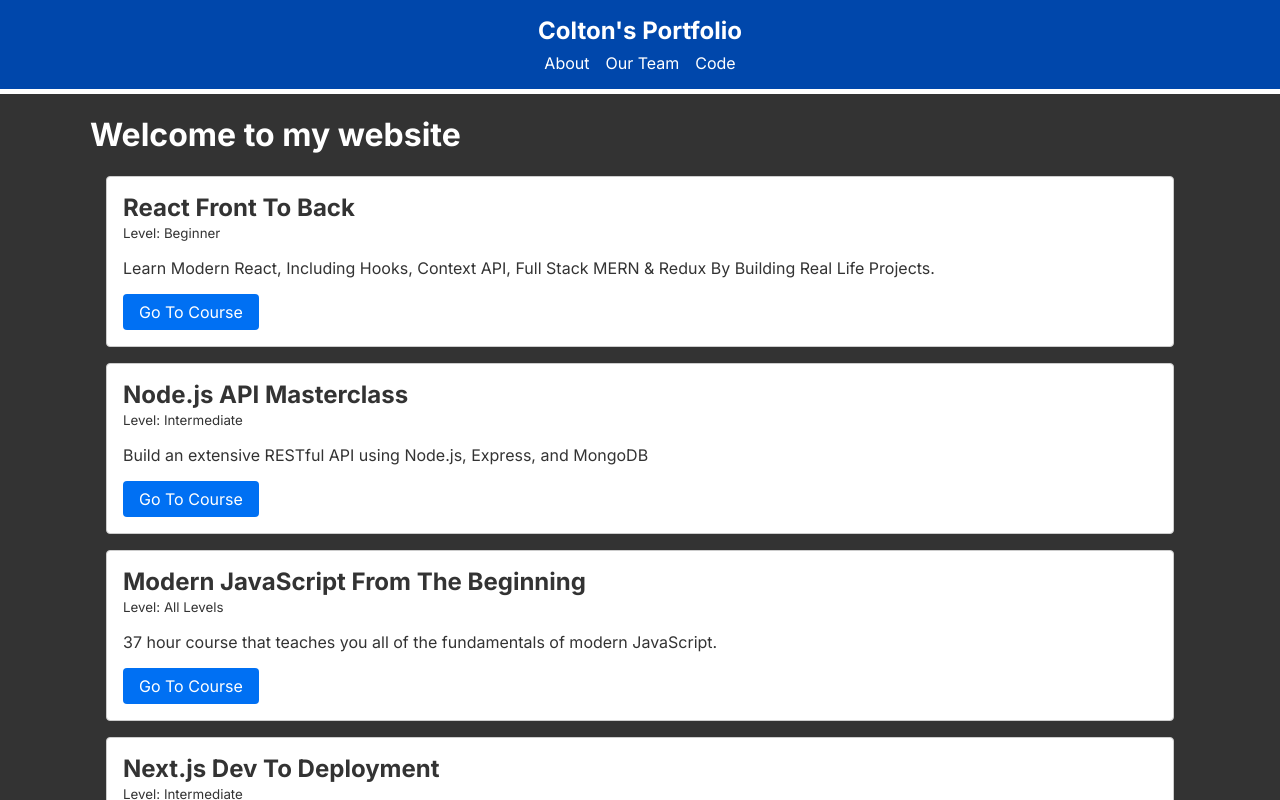
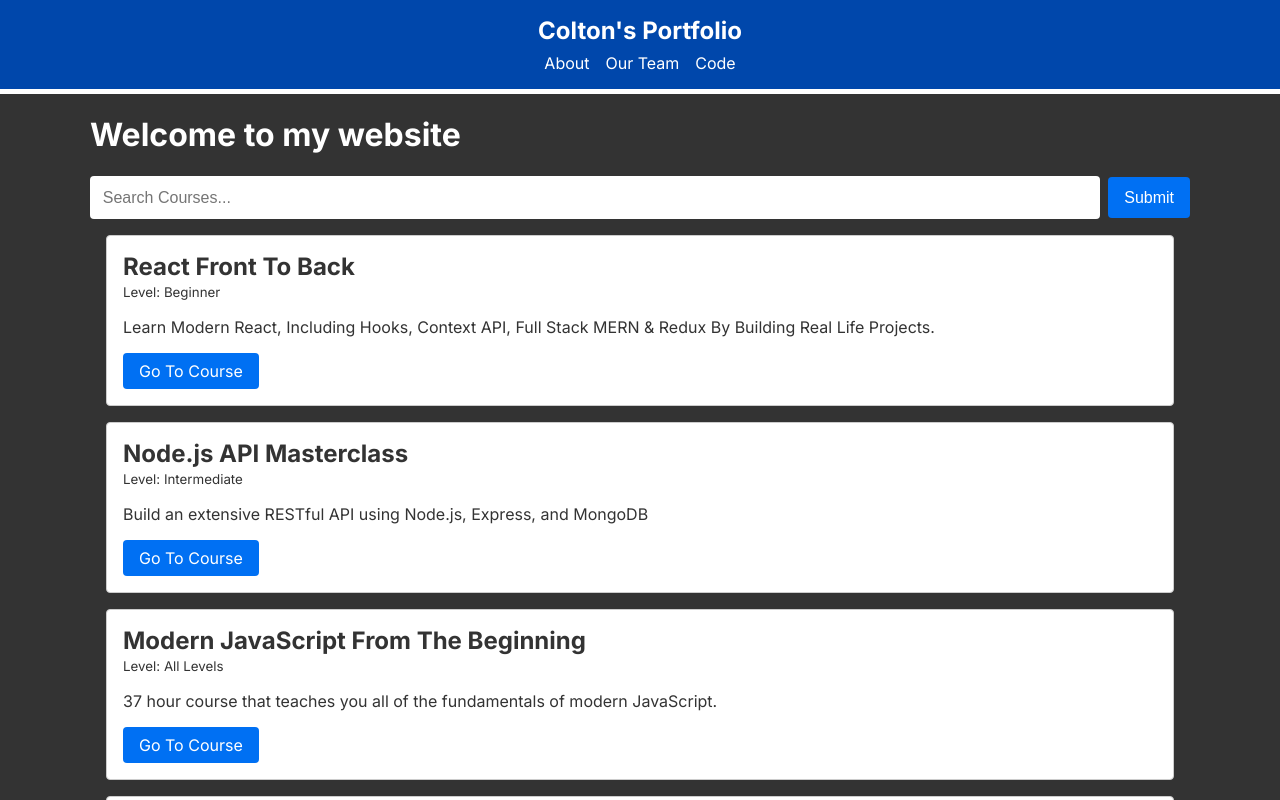
Before and after one commit to ColtonHyland/nextjs-13-course, a Next.js app: page / in a window 1280 px wide. Shown: the top 800 px of the page. Built offline with nearby package versions, Linux system fonts and the light colour scheme.

Commit message:
SearchCourse componet added to main page

```diff
--- a/app/components/CourseSearch.js
+++ b/app/components/CourseSearch.js
@@ -3,6 +3,11 @@ import { useState } from "react";
 
 const CourseSearch = () => {
   const [query, setQuery] = useState("");
+  const handleSubmit = (event) => {
+    event.preventDefault();
+    console.log(query);
+  };
+
   return (
     <form onSubmit={handleSubmit} className="search-form">
       <input
@@ -12,6 +17,9 @@ const CourseSearch = () => {
         value={query}
         onChange={(event) => setQuery(event.target.value)}
       />
+      <button className="search-button" type="submit">
+        Submit
+      </button>
     </form>
   );
 };
--- a/app/page.js
+++ b/app/page.js
@@ -4,6 +4,7 @@ import React from "react";
 import Link from "next/link";
 import LoadingPage from "./loading";
 import Courses from "./components/Courses";
+import CourseSearch from "./components/CourseSearch"
 
 const HomePage = () => {
   const [courses, setCourses] = useState([]);
@@ -27,6 +28,7 @@ const HomePage = () => {
   return (
     <>
       <h1>Welcome to my website</h1>
+      <CourseSearch />
       <Courses courses={courses} />
     </>
   );
--- a/package.json
+++ b/package.json
@@ -14,6 +14,7 @@
     "next": "13.3.1",
     "react": "18.2.0",
     "react-dom": "18.2.0",
-    "react-icons": "^4.8.0"
+    "react-icons": "^4.8.0",
+    "uuid": "^9.0.0"
   }
 }
```
Also changed, not shown: 1 other file (tests, documents, lock files or other folders).
